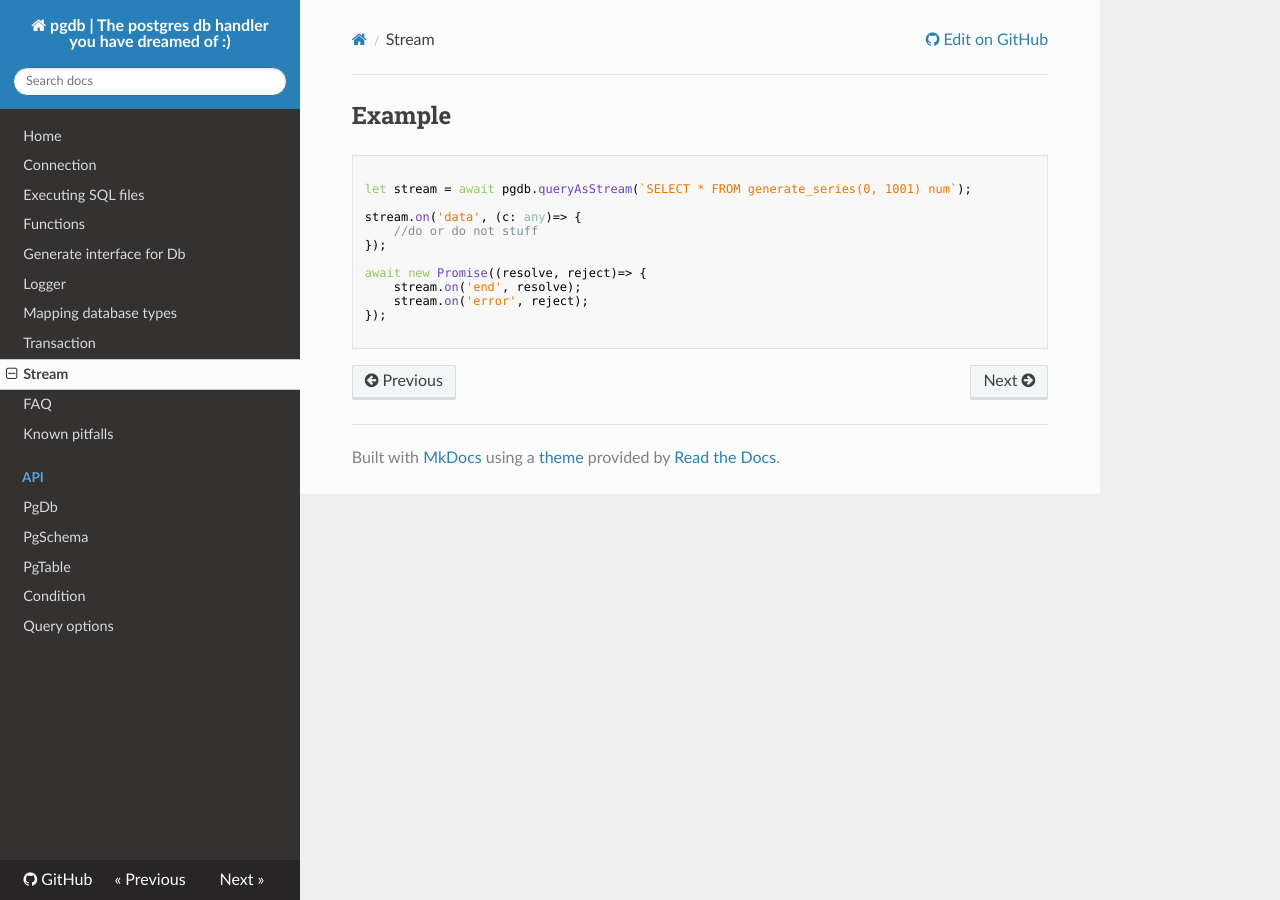
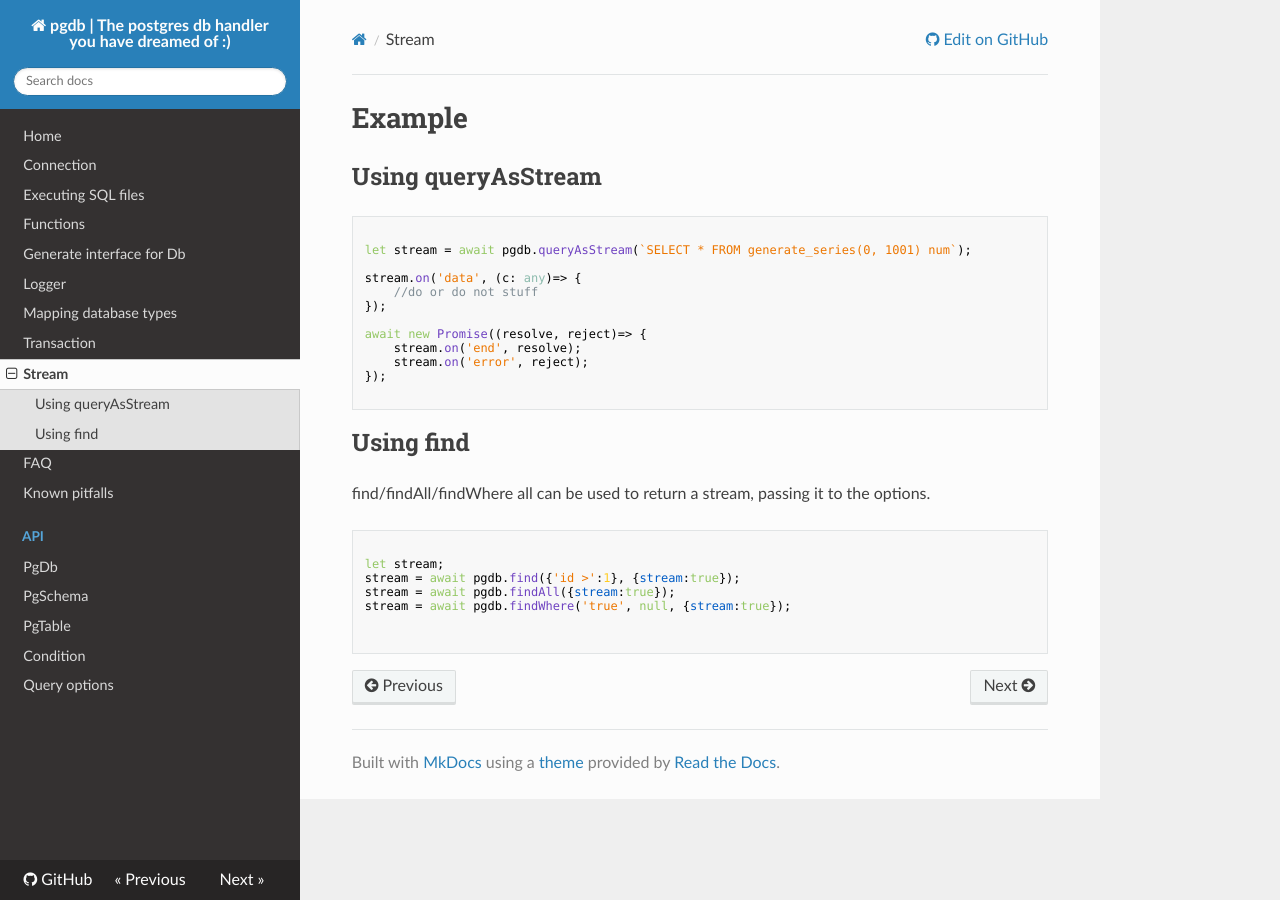
Before and after one commit to holdfenytolvaj/pogi, an MkDocs documentation site: the page built from docs/streams.md, in a window 1280 px wide. Built offline with MkDocs 1.6.1, drawn with Linux system fonts in a browser that asks for light colours; nearby versions of some CDN libraries; old or Windows-style settings are respelled for this version of MkDocs.

Commit message:
add more docs about stream

````diff
--- a/docs/streams.md
+++ b/docs/streams.md
@@ -1,6 +1,6 @@
+#Example
 
-##Example
-
+##Using queryAsStream
 ```ts
 
 let stream = await pgdb.queryAsStream(`SELECT * FROM generate_series(0, 1001) num`);
@@ -15,3 +15,17 @@ await new Promise((resolve, reject)=> {
 });
 
 ```
+
+##Using find
+
+find/findAll/findWhere all can be used to return a stream, passing it to the options.
+
+```ts
+
+let stream;
+stream = await pgdb.find({'id >':1}, {stream:true});
+stream = await pgdb.findAll({stream:true});
+stream = await pgdb.findWhere('true', null, {stream:true});
+
+
+```
````
Also changed, not shown: docs/API/PgTable.md (+13 -0 lines).
